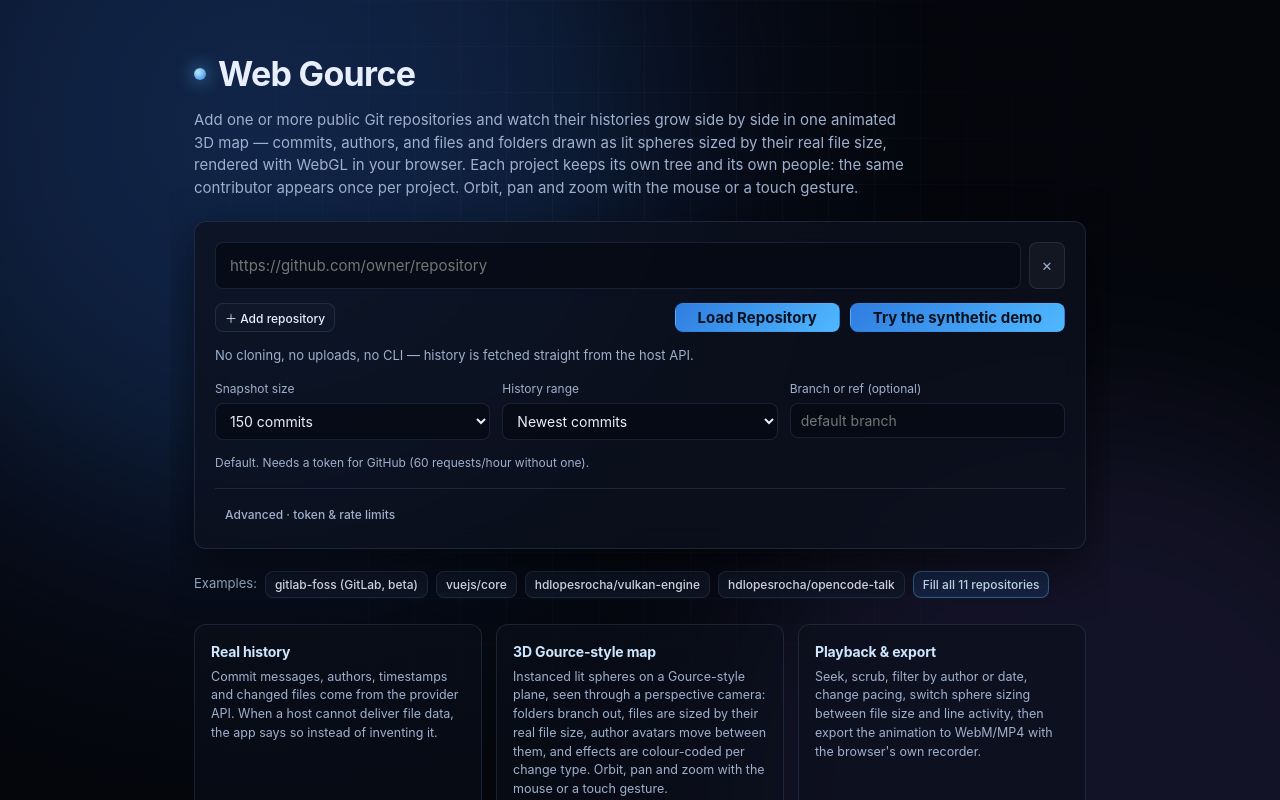
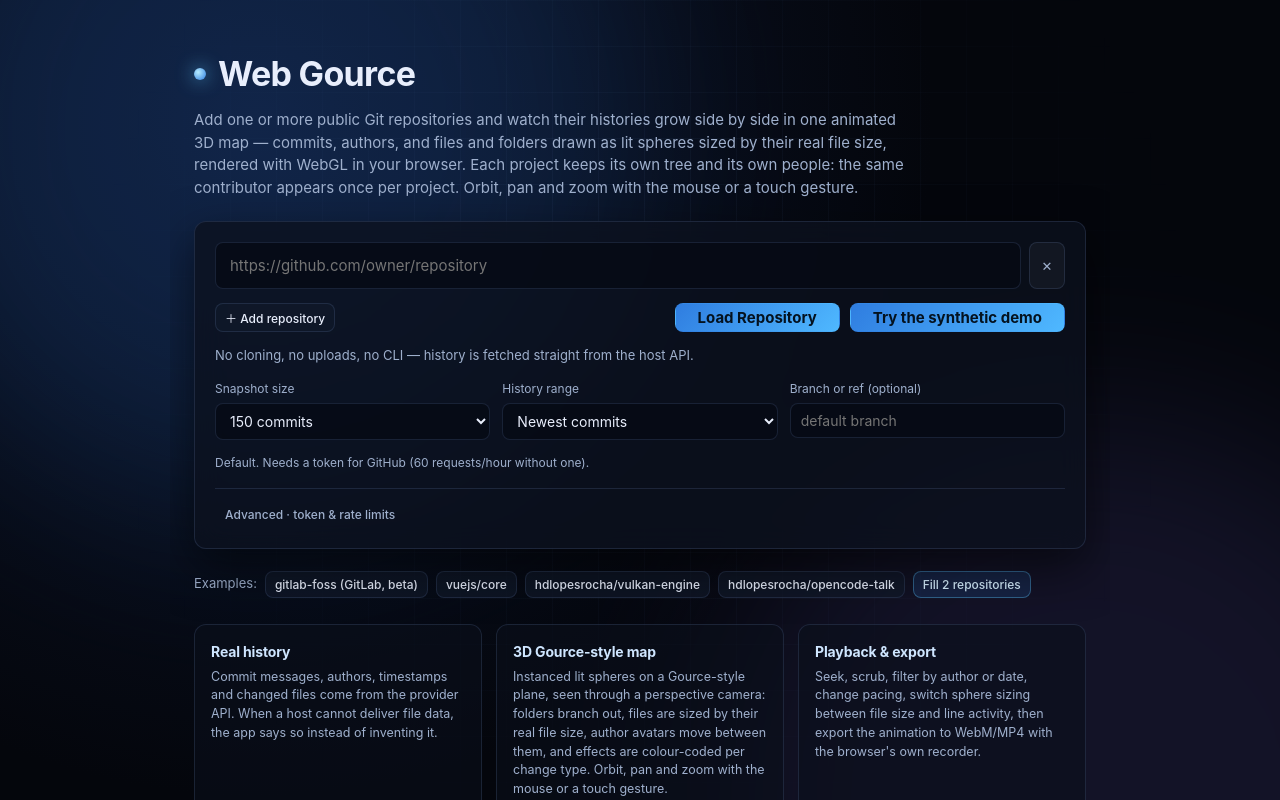
Before and after one commit to hdlopesrocha/web-gource, a Vue app: page / in a window 1280 px wide. Built offline with nearby package versions, Linux system fonts and the light colour scheme.

Commit message:
feat(landing): limit multi-repository samples
Fill only the lithos-engine and vulkan-engine sample projects, oldest first, and update the landing copy and tests.

```diff
--- a/src/ui/LandingView.vue
+++ b/src/ui/LandingView.vue
@@ -12,24 +12,13 @@
   { value: 4000, label: '4000 commits', hint: 'Very large snapshot. Expect a long load and heavy GPU usage.' },
 ]
 
-// A one-click set of projects for the multi-repository scene, oldest first by
-// repository creation date. The bare `hdlopesrocha/` owner page is not a
-// repository, so it is intentionally left out; `cardgame` is not currently
-// public, so it has no date and stays last.
-const BULK_REPOSITORIES = [
-  'hdlopesrocha/hydrogen-vulkan', // 2021-06-30
-  'hdlopesrocha/lora-control', // 2024-08-17
+// A one-click pair of projects for the multi-repository scene, oldest first by
+// repository creation date.
+const SAMPLE_REPOSITORIES = [
   'hdlopesrocha/lithos-engine', // 2024-12-09
   'hdlopesrocha/vulkan-engine', // 2025-12-06
-  'hdlopesrocha/card-generator', // 2026-09-30
-  'hdlopesrocha/sdf-smoke', // 2026-10-05
-  'hdlopesrocha/opencode-talk', // 2026-10-07
-  'hdlopesrocha/hdlopesrocha.github.io', // 2026-10-08
-  'hdlopesrocha/web-gource', // 2026-10-11
-  'hdlopesrocha/infinity-edge-web', // 2026-10-14
-  'hdlopesrocha/cardgame',
 ]
-const bulkFillLabel = `Fill all ${BULK_REPOSITORIES.length} repositories`
+const sampleFillLabel = `Fill ${SAMPLE_REPOSITORIES.length} repositories`
 
 // Pre-fill the projects from the last run. Profiles saved before multiple
 // projects only have `lastUrl`, which the store already migrated to `urls`.
@@ -152,8 +141,8 @@
  * Replace the rows with a prepared multi-repository list. This only fills the
  * form: loading still starts from the primary load button.
  */
-function fillAllRepositories(): void {
-  rows.value = [...BULK_REPOSITORIES]
+function fillSampleRepositories(): void {
+  rows.value = [...SAMPLE_REPOSITORIES]
   focusedRow.value = null
   store.loading.error = null
   syncUrl()
@@ -337,12 +326,12 @@
           {{ example.label }}
         </button>
         <button
-          class="btn small fill-all"
+          class="btn small fill-samples"
           type="button"
-          :title="`Replace the list with all ${BULK_REPOSITORIES.length} hdlopesrocha repositories`"
-          @click="fillAllRepositories"
+          :title="`Replace the list with ${SAMPLE_REPOSITORIES.join(' and ')}`"
+          @click="fillSampleRepositories"
         >
-          {{ bulkFillLabel }}
+          {{ sampleFillLabel }}
         </button>
       </section>
 
@@ -647,13 +636,13 @@
   font-size: 13px;
 }
 
-.fill-all {
+.fill-samples {
   border-color: rgba(94, 200, 255, 0.38);
   background: rgba(47, 125, 224, 0.16);
   color: #d6efff;
 }
 
-.fill-all:hover:not(:disabled) {
+.fill-samples:hover:not(:disabled) {
   border-color: rgba(94, 200, 255, 0.6);
   background: rgba(47, 125, 224, 0.26);
 }
```
Also changed, not shown: 2 other files (tests, documents, lock files or other folders).
